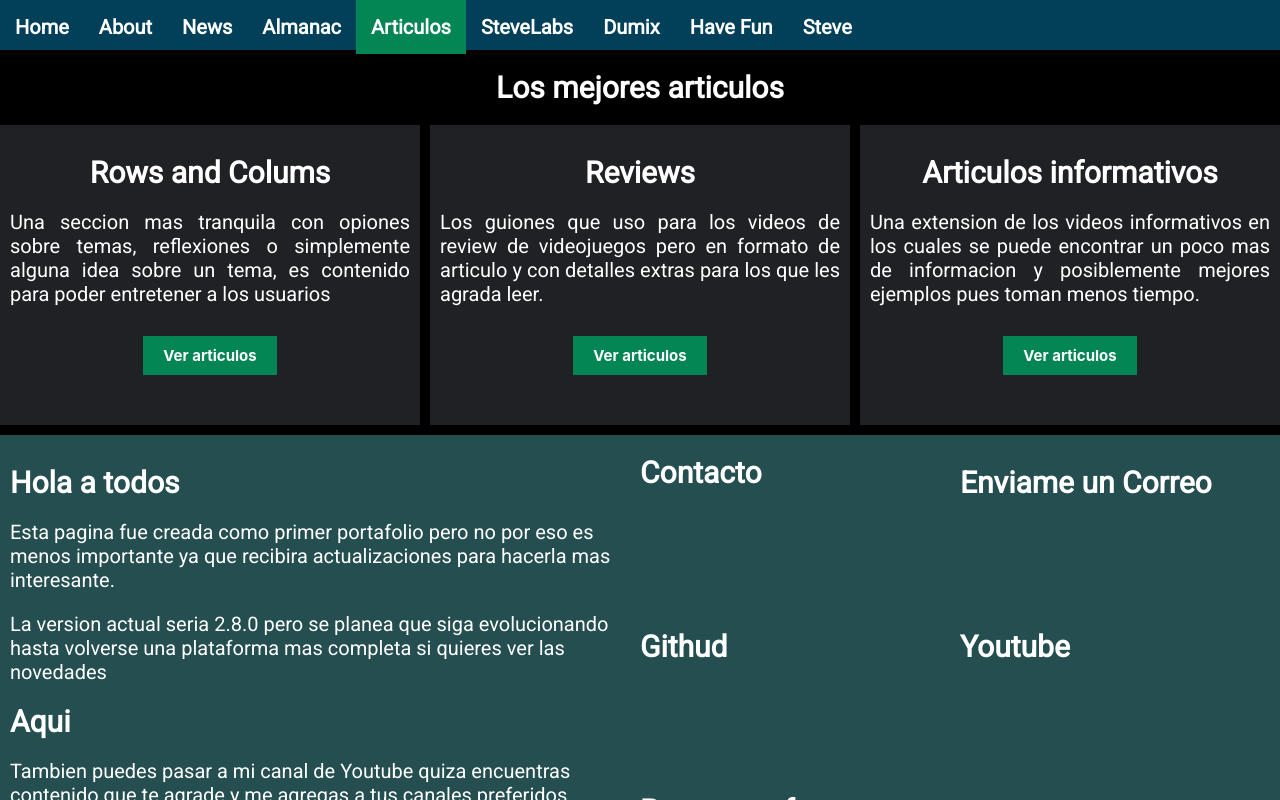
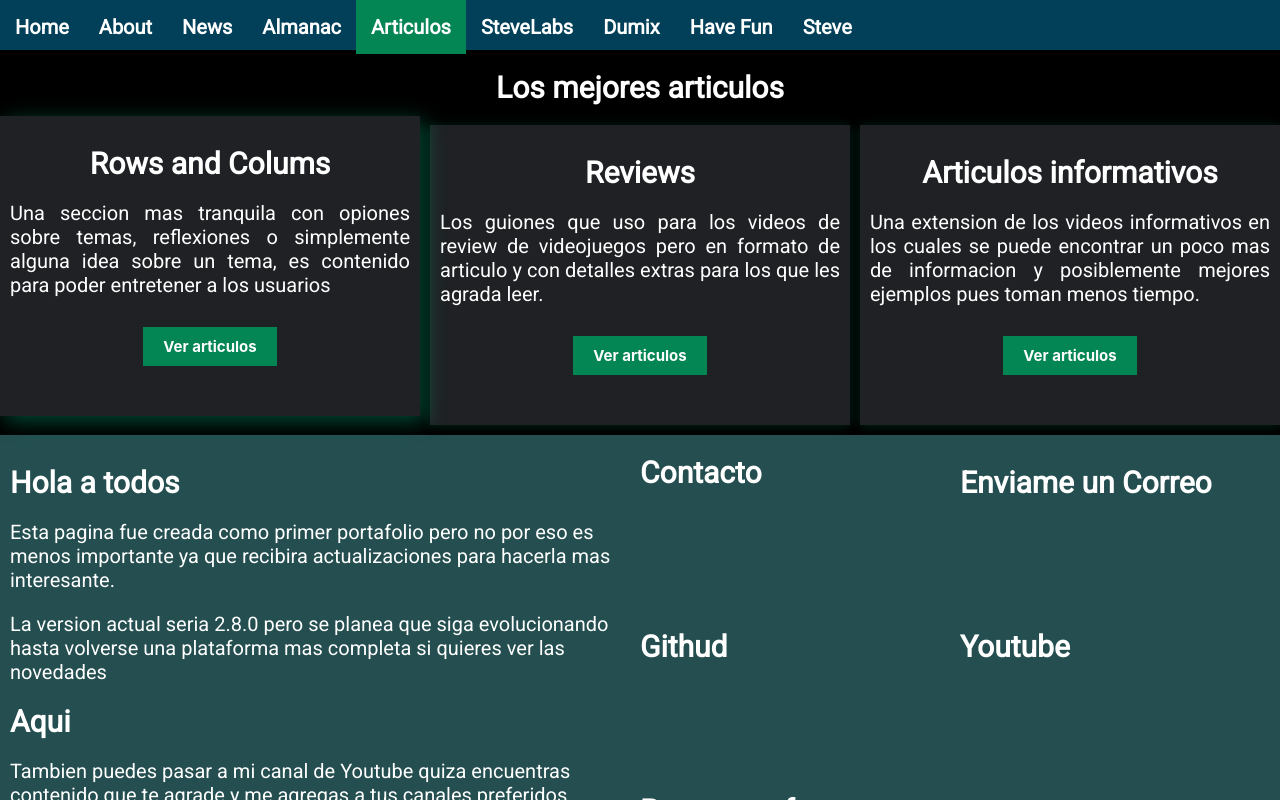
Before and after one commit to SteveBartmoss/steveapp, a React (Create React App) app: page /articulos in a window 1280 px wide. In both pictures the pointer is over the element 210 px from the left and 275 px from the top of the page. Shown: the top 800 px of the page. Built offline with nearby package versions, Linux system fonts and the light colour scheme.

Commit message:
add a new styles for the cards in the steve labs and articles, have a new animation now

```diff
--- a/src/App.css
+++ b/src/App.css
@@ -1017,6 +1017,13 @@
   padding-right: 10px;
   padding-top: 10px;
   text-align: justify;
+  box-shadow: 0px 1px 10px rgba(3, 187,133, 0.2);
+  transition: all 400ms ease;
+}
+
+.div-min-article:hover{
+  box-shadow: 5px 5px 20px rgba(3, 187,133, 0.4);
+  transform: translateY(-3%);
 }
 
 .div-flex-articles{
```
